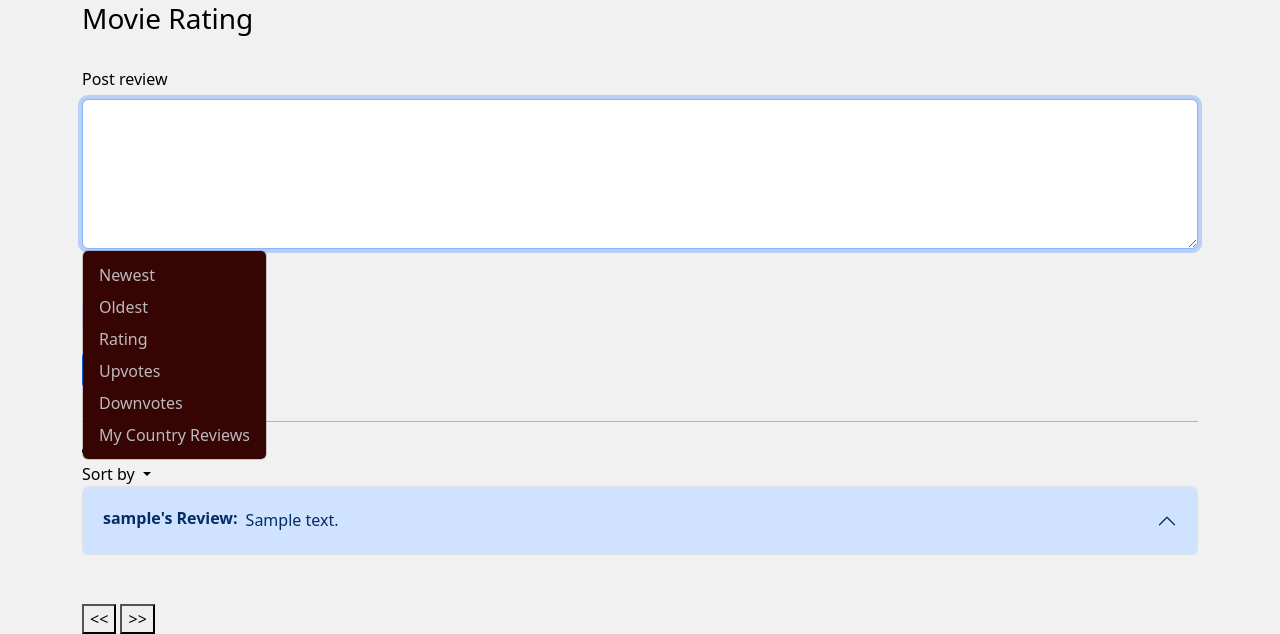
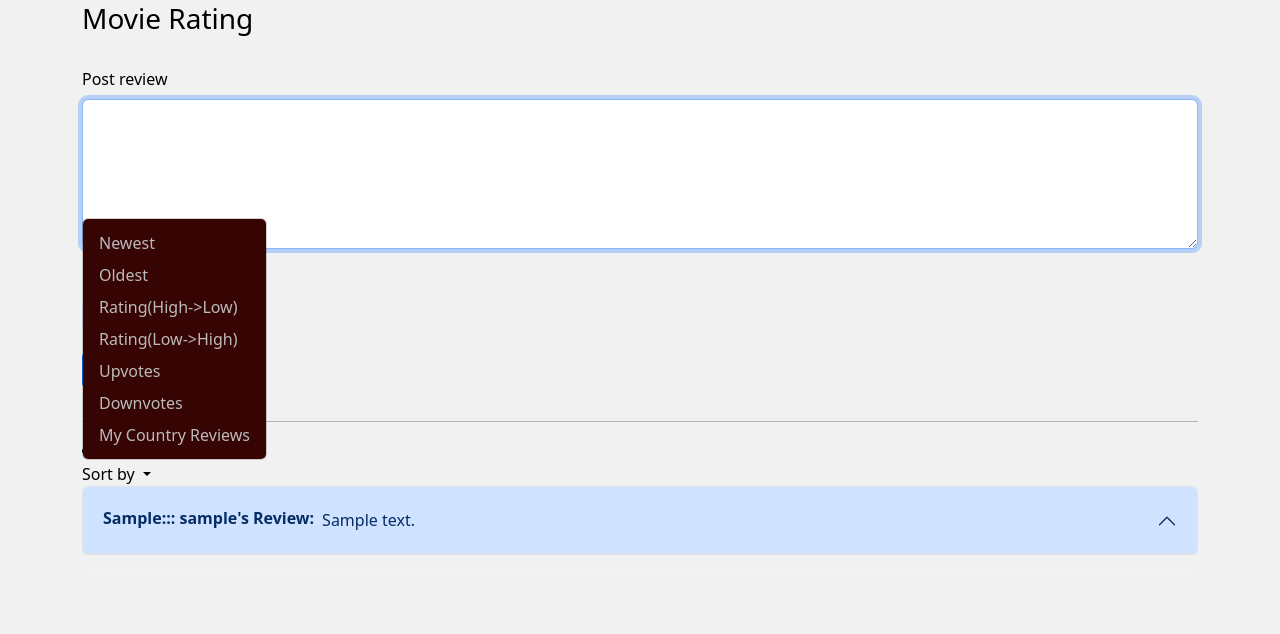
Before and after one commit to robbedeclerk/groepswerk2_review_website, a Flask app: page /film/1 in a window 1280 px wide, after a click on "Sort by". Shown: the part 546-1180 px from the top of the page. After the commit the page ends 1101 px from the top, so only its background shows below. Run offline with Flask 3, Linux system fonts and the light colour scheme; a user stored in the database is signed in; tables that the repository leaves empty hold one stand-in row (values such as "Sample post"); a database or web service that is not in the repository returns one stand-in record (values such as "Sample title"); some libraries are stand-ins or nearby versions.

Commit message:
robbes shit gefixt

```diff
--- a/app/routes.py
+++ b/app/routes.py
@@ -5,10 +5,10 @@ import psycopg2
 from flask_login import current_user, login_user, logout_user, login_required
 from app.forms import (LoginForm, RegistrationForm, ResetPasswordRequestForm, ResetPasswordForm,
                        EditProfileForm, PostForm, EmptyForm)
-from app.models import User, Post
+from app.models import User, Post, downvotes, upvotes
 from urllib.parse import urlsplit
 import sqlalchemy as sa
-from sqlalchemy import desc
+from sqlalchemy import desc, func
 from app.usermail import send_password_reset_email
 
 movie = Tmdb(True)
@@ -44,24 +44,28 @@ def get_sorted_posts(id=None, movie_type=None, sort_by='newest', current_user_co
     query = Post.query
     if movie_type == 'film':
         query = query.filter_by(movie_id=id, is_movie=True)
-    elif movie_type == 'serie':
+    if movie_type == 'serie':
         query = query.filter_by(movie_id=id, is_movie=False)
 
     if sort_by == 'newest':
-        query = query.order_by(desc(Post.time_of_posting))
+        sorted_query = query.order_by(desc(Post.time_of_posting))
     elif sort_by == 'oldest':
-        query = query.order_by(Post.time_of_posting)
-    elif sort_by == 'rating':
-        query = query.order_by(desc(Post.rating))
+        sorted_query = query.order_by(Post.time_of_posting)
+    elif sort_by == 'rating_high':
+        sorted_query = query.order_by(desc(Post.rating))
+    elif sort_by == 'rating_low':
+        sorted_query = query.order_by(Post.rating)
     elif sort_by == 'upvotes':
-        query = query.order_by(desc(Post.upvote_count()))
+        sorted_query = query.outerjoin(upvotes).group_by(Post.id).order_by(desc(func.count(upvotes.c.post_id)))
     elif sort_by == 'downvotes':
-        query = query.order_by(desc(Post.downvote_count()))
-    elif sort_by == 'my_country' and current_user_country and current_user.is_authenticated:
-        query = query.join(User).filter(User.country == current_user_country)
+        sorted_query = query.outerjoin(downvotes).group_by(Post.id).order_by(desc(func.count(downvotes.c.post_id)))
+    elif sort_by == 'my_country' and current_user.is_authenticated:
+        sorted_query = query.join(Post.author).filter(User.country == current_user_country).order_by(desc(Post.time_of_posting))
+    else:
+        sorted_query = query.order_by(desc(Post.time_of_posting))
 
     # Pagination
-    posts = query.paginate(page=page, per_page=per_page)
+    posts = sorted_query.paginate(page=page, per_page=per_page)
 
     return posts
 
@@ -72,7 +76,12 @@ def search(type, id=None):
         if id.isnumeric():
             sort_by = request.args.get('sort_by', 'newest', type=str)
             page = request.args.get('page', 1, type=int)
-            posts = get_sorted_posts(id=id, movie_type=type, sort_by=sort_by, page=page)
+
+            if current_user.is_authenticated:
+                posts = get_sorted_posts(id=id, movie_type=type, sort_by=sort_by,
+                                         current_user_country=current_user.country, page=page)
+            else:
+                posts = get_sorted_posts(id=id, movie_type=type, sort_by=sort_by, page=page)
             movie_details = movie.get_small_details_out_single_movie(True, movie.get_data(id))
             movie_similars = movie.get_small_details_out_big_data(movie.get_similar_data(id))
             form = PostForm()
--- a/app/templates/film_profile.html
+++ b/app/templates/film_profile.html
@@ -40,7 +40,10 @@
                        href={{ url_for('search', id=id, type=movie['Type'], sort_by='oldest', page=1) }}>Oldest</a>
                 </li>
                 <li><a class="dropdown-item"
-                       href={{ url_for('search', id=id, type=movie['Type'], sort_by='rating', page=1) }}>Rating</a>
+                       href={{ url_for('search', id=id, type=movie['Type'], sort_by='rating_high', page=1) }}>Rating(High->Low)</a>
+                </li>
+                <li><a class="dropdown-item"
+                       href={{ url_for('search', id=id, type=movie['Type'], sort_by='rating_low', page=1) }}>Rating(Low->High)</a>
                 </li>
                 <li><a class="dropdown-item"
                        href={{ url_for('search', id=id, type=movie['Type'], sort_by='upvotes', page=1) }}>Upvotes</a>
@@ -62,7 +65,7 @@
                                     data-bs-target="#collapse{{ loop.index }}" aria-expanded="true"
                                     aria-controls="collapse{{ loop.index }}"><strong
                                     class="flex no-wrap align-items-start flex-column mb-1">
-                                {{ post.author.username }}'s Review:</strong><label class="mb-auto p-2 text-break"
+                                {{ post.author.country }}:::    {{ post.author.username }}'s Review:</strong><label class="mb-auto p-2 text-break"
                                                                                     style="width: 70%"> {{ post.post_message }}
                             </label>
                             </button>
@@ -109,14 +112,14 @@
                 <ul class="pagination justify-content-center">
                     {% if posts.has_prev %}
                         <li class="page-item">
-                            <a class="page-link" href="{{ url_for('search', id=id, type=movie['Type'], sort_by='newest', page=posts.prev_num) }}" aria-label="Previous">
+                            <a class="page-link" href="{{ url_for('search', id=id, type=movie['Type'], sort_by=sort_by, page=posts.prev_num) }}" aria-label="Previous">
                                 <span aria-hidden="true">&laquo;</span>
                             </a>
                         </li>
                     {% endif %}
                     {% if posts.has_next %}
                         <li class="page-item">
-                            <a class="page-link" href="{{ url_for('search', id=id, type=movie['Type'], sort_by='newest', page=posts.next_num) }}" aria-label="Next">
+                            <a class="page-link" href="{{ url_for('search', id=id, type=movie['Type'], sort_by=sort_by, page=posts.next_num) }}" aria-label="Next">
                                 <span aria-hidden="true">&raquo;</span>
                             </a>
                         </li>
@@ -124,10 +127,6 @@
                 </ul>
             </nav>
         {% endif %}
-        <div class="navigation">
-            <button id="prevBtn"><<</button>
-            <button id="nextBtn">>></button>
-        </div>
     </div>
     </body>
 
```
